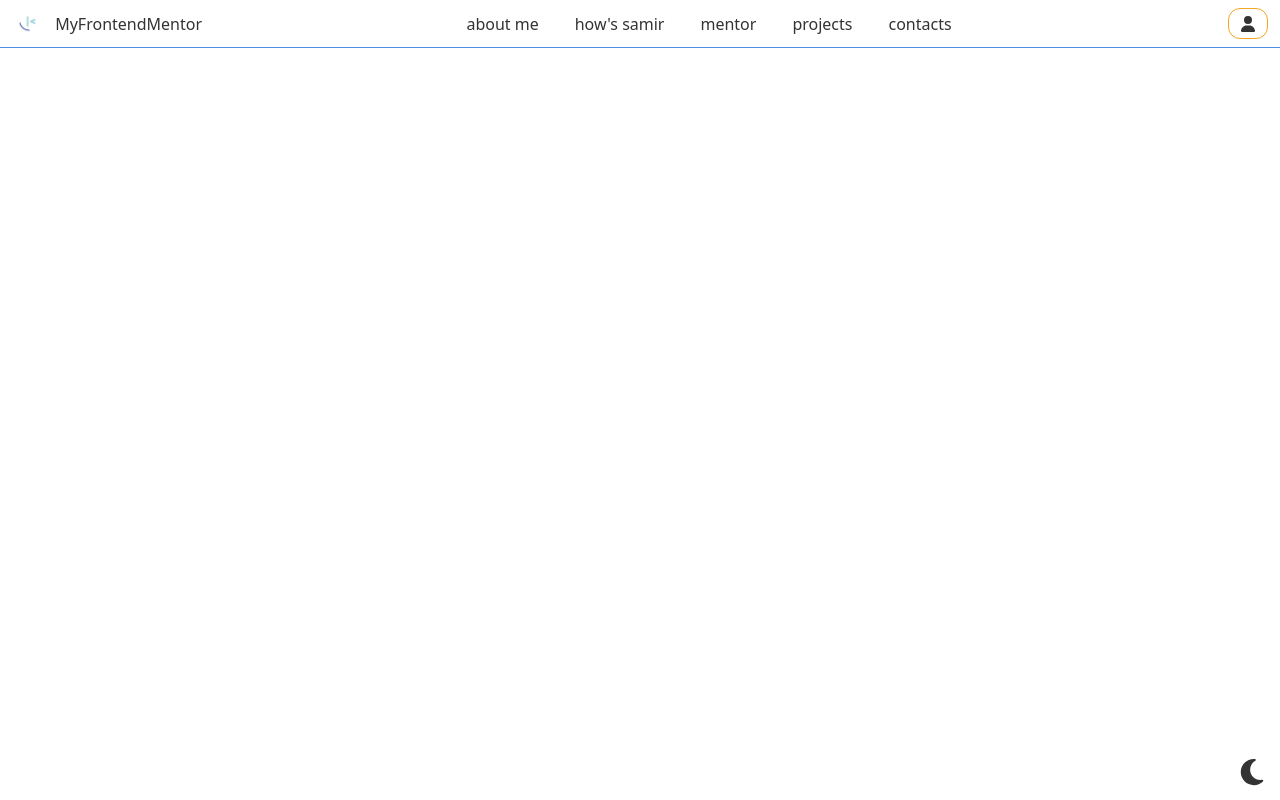
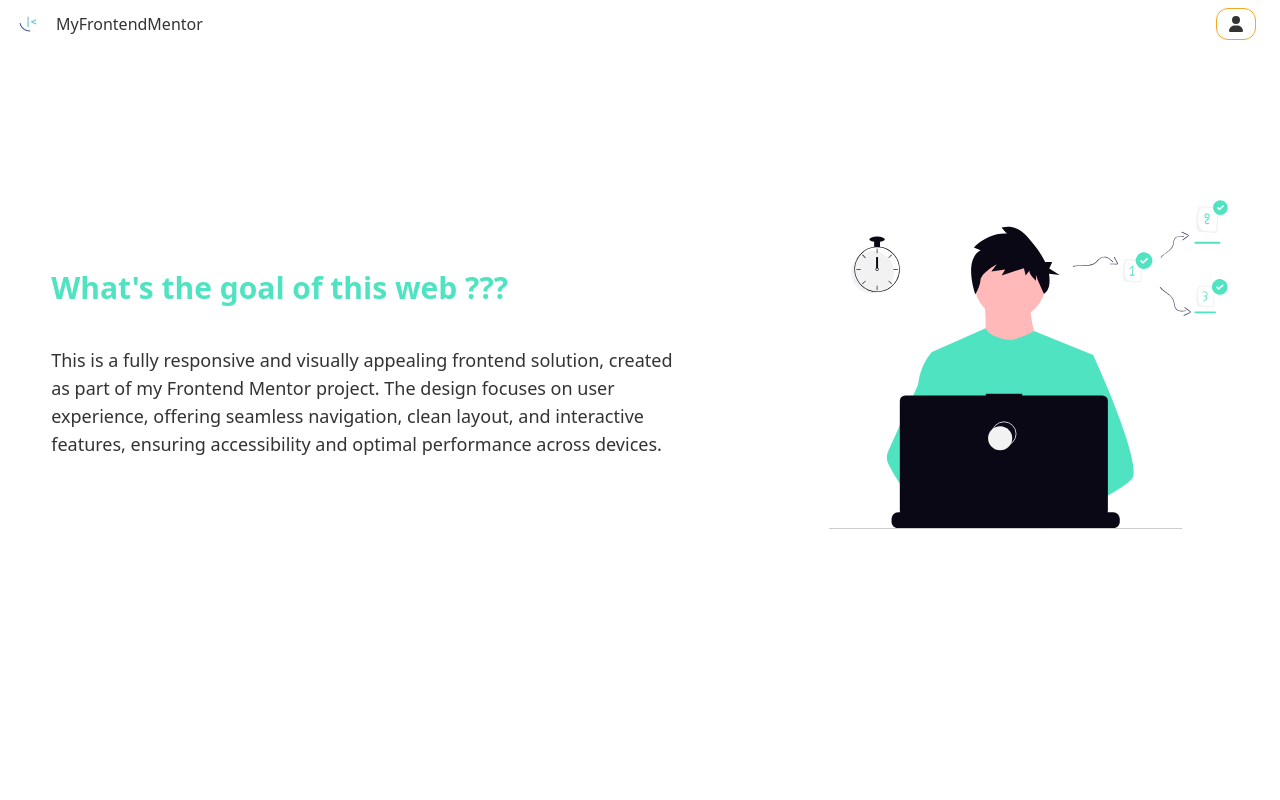
Before and after one commit to benabdallahSamir/my-mentor-project, a React (Vite) app: page / in a window 1280 px wide. Built offline with nearby package versions, Linux system fonts and the light colour scheme; no server answers.

Commit message:
include sectinos

```diff
--- a/src/pages/HomeContianer.jsx
+++ b/src/pages/HomeContianer.jsx
@@ -1,12 +1,161 @@
-import React from "react";
-import { Outlet } from "react-router-dom";
+import { useEffect, useState } from "react";
+import mentor from "../../public/mentorImage.svg";
+import programmer from "../../public/programmer.svg";
+import questionImage from "../../public/questionImage.svg";
+import fetchUserRepositories from "../controllers/github";
+import Card from "./components/Card";
 import NavBar from "./components/NavBar";
+import { Link } from "react-router-dom";
+
+function Section({ children, id, className }) {
+  return (
+    <section
+      className={`sticky top-0 bg-background-light dark:bg-background-dark h-[91vh] w-full ${className}`}
+      id={id}
+    >
+      {children}
+    </section>
+  );
+}
 
 function HomeContianer() {
+  const [projects, setProjects] = useState([]);
+  console.log(projects);
+  useEffect(() => {
+    fetchUserRepositories().then((data) => {
+      const projectReturn = data.slice(0, 4);
+      setProjects(projectReturn);
+    });
+  }, []);
+  function getProjects() {}
   return (
     <div>
       <NavBar />
-      <Outlet />
+      <div className="w-full relative">
+        {/* home */}
+        <Section
+          className={
+            "flex items-center justify-between px-[4%] max-[800px]:flex-col-reverse max-[800px]:h-max max-[800px]:my-5 max-[800px]:text-center"
+          }
+          id={"home"}
+        >
+          <aside className="w-[50vw] max-[800px]:w-[80vw]">
+            <h1 className="font-bold text-3xl mb-10 text-accent">
+              What's the goal of this web ???
+            </h1>
+            <p className="text-lg">
+              This is a fully responsive and visually appealing frontend
+              solution, created as part of my Frontend Mentor project. The
+              design focuses on user experience, offering seamless navigation,
+              clean layout, and interactive features, ensuring accessibility and
+              optimal performance across devices.
+            </p>
+          </aside>
+          <img
+            src={mentor}
+            className="w-[400px] max-[800px]:mb-5"
+            alt="mentor image"
+          />
+        </Section>
+        {/* samir introduction */}
+        <Section
+          className={
+            "flex items-center justify-between px-[4%] max-[800px]:flex-col max-[800px]:h-max max-[800px]:my-5 max-[800px]:text-center"
+          }
+          id={"samirIntro"}
+        >
+          <img
+            src={programmer}
+            className="w-[400px] max-[800px]:mb-5"
+            alt="mentor image"
+          />
+          <aside className="w-[50vw] max-[800px]:w-[80vw]">
+            <h1 className="font-bold text-3xl mb-10 text-accent">who I am ?</h1>
+            <p className="text-lg">
+              My name is Samir Benabdallah, and I am a passionate full-stack
+              developer with over 3 years of experience building dynamic web
+              applications using the MERN stack (MongoDB, Express.js,
+              React/Next/Vue/Vanilla JS, Node.js). I also have more than 4 years
+              of experience in desktop application development with JavaScript
+              and Java. Currently, I am a third-year Computer Science student,
+              always looking to expand my knowledge and deliver high-quality,
+              scalable solutions for both web and desktop applications.
+            </p>
+          </aside>
+        </Section>
+        {/* mentor introduction*/}
+        <Section
+          className={
+            "flex items-center justify-between px-[4%] max-[800px]:flex-col-reverse max-[800px]:h-max max-[800px]:my-5 max-[800px]:text-center"
+          }
+          id={"mentorIntro"}
+        >
+          <aside className="w-[50vw] max-[800px]:w-[80vw]">
+            <h1 className="font-bold text-3xl mb-10 text-accent">
+              Frontend Mentor
+            </h1>
+            <p className="text-lg">
+              Frontend Mentor is an excellent platform for developers to improve
+              their front-end skills by working on real-world projects. It
+              provides various challenges with detailed designs and
+              requirements, allowing developers to build responsive, accessible
+              websites while receiving feedback and honing their skills. Whether
+              you are a beginner or experienced developer, it’s a great resource
+              for learning and growth.
+            </p>
+          </aside>
+          <img
+            src={questionImage}
+            className="w-[400px] max-[800px]:mb-5"
+            alt="mentor image"
+          />
+        </Section>
+        {/* projects */}
+        <Section className={"flex flex-col"}>
+          <div
+            className={"grid grid-cols-4 items-center gap-2 w-full h-[300px]"}
+          >
+            {projects.map((ele) => (
+              <Card className={"mx-auto"} informations={ele} key={ele.name} />
+            ))}
+          </div>
+          <Link
+            to={"/projects"}
+            className="block mx-auto rounded-md bg-link text-text-dark w-[300px] cursor-pointer hover:bg-link/80 duration-300 max-w-[80vw] px-4 py-1 font-semibold text-center mt-10"
+          >
+            show all projects
+          </Link>
+          <div className="mt-auto bg-gray-500 dark:bg-background-light text-text-dark dark:text-text-light">
+            <marquee behavior="" direction="ltr">
+              <p className="mx-5 text-3xl py-2 inline-block w-1/5 text-center">
+                JavaScript
+              </p>
+              <p className="mx-5 text-3xl py-2 inline-block w-1/5 text-center">
+                intermediate
+              </p>
+              <p className="mx-5 text-3xl py-2 inline-block w-1/5 text-center">
+                html
+              </p>
+              <p className="mx-5 text-3xl py-2 inline-block w-1/5 text-center">
+                css
+              </p>
+              <p className="mx-5 text-3xl py-2 inline-block w-1/5 text-center">
+                newbie
+              </p>
+              <p className="mx-5 text-3xl py-2 inline-block w-1/5 text-center">
+                api
+              </p>
+              <p className="mx-5 text-3xl py-2 inline-block w-1/5 text-center">
+                junior
+              </p>
+              <p className="mx-5 text-3xl py-2 inline-block w-1/5 text-center">
+                mentor
+              </p>
+            </marquee>
+          </div>
+        </Section>
+        {/* footer */}
+      </div>
     </div>
   );
 }
--- /dev/null
+++ b/src/pages/components/Card.jsx
@@ -0,0 +1,39 @@
+import { useNavigate } from "react-router-dom";
+import noImage from "../../../public/noImage.svg";
+function Card({ informations, className }) {
+  const { image: img, name: title } = informations;
+  const navigate = useNavigate();
+  function goto() {
+    navigate(`/projects/${title}`);
+  }
+  function noImageFound(e) {
+    e.target.src = noImage;
+  }
+  return (
+    <div
+      onClick={goto}
+      className={`${className} relative w-[200px] h-[270px] cursor-pointer duration-300 p-2 rounded-md border border-accent flex flex-col`}
+    >
+      <div className="bg-linear-to-b text-2xl font-bold from-transparent to-gray-600 opacity-0 duration-300 hover:opacity-100 absolute top-0 left-0 w-full h-full grid place-items-center z-10 text-white rounded-md">
+        see information
+      </div>
+      <img
+        src={img}
+        alt="project img"
+        className="w-full mb-2 rounded-md"
+        onError={noImageFound}
+      />
+      <p className="mb-2">{title.replaceAll("-"," ")}</p>
+      <div className="flex items-center mt-auto text-sm">
+        <p className="px-2 py-1 rounded-sm bg-accent mr-2 text-text-dark">
+          {informations.level}
+        </p>
+        <p className="px-2 py-1 rounded-sm bg-link text-text-dark">
+          {informations.language}
+        </p>
+      </div>
+    </div>
+  );
+}
+
+export default Card;
--- a/src/pages/components/NavBar.jsx
+++ b/src/pages/components/NavBar.jsx
@@ -4,27 +4,11 @@ import { faUser } from "@fortawesome/free-solid-svg-icons";
 
 function NavBar() {
   return (
-    <div className="h-12 py-1 flex items-center px-3 border-b border-primary">
+    <div className="h-12 py-1 flex items-center px-3 fixed top-0 z-10 w-svw">
       <img src={frontendMentorLogo} alt="frontend mentor" className="h-4/5" />
-      <p className="capitalize ml-3">myFrontendMentor</p>
-      <ul className="flex mx-auto items-center">
-        <li className="mr-3 rounded-md hover:border-1 border-background-dark dark:border-background-light px-3 py-1 cursor-pointer">
-          about me
-        </li>
-        <li className="mr-3 rounded-md hover:border-1 border-background-dark dark:border-background-light px-3 py-1 cursor-pointer">
-          how's samir
-        </li>
-        <li className="mr-3 rounded-md hover:border-1 border-background-dark dark:border-background-light px-3 py-1 cursor-pointer">
-          mentor
-        </li>
-        <li className="mr-3 rounded-md hover:border-1 border-background-dark dark:border-background-light px-3 py-1 cursor-pointer">
-          projects
-        </li>
-        <li className="mr-3 rounded-md hover:border-1 border-background-dark dark:border-background-light px-3 py-1 cursor-pointer">
-          contacts
-        </li>
-      </ul>
-      <button className="flex items-center w-10 h-4/5 px-3 py-1 rounded-xl cursor-pointer duration-300 border-secondary border-1 hover:bg-secondary hover:text-background-light dark:hover:text-background-dark dark:hover:bg-secondary  hover:w-44 overflow-hidden">
+      <p className="ml-3">MyFrontendMentor</p>
+
+      <button className="flex items-center ml-auto mr-3 w-10 h-4/5 px-3 py-1 rounded-xl cursor-pointer duration-300 border-secondary border-1 hover:bg-secondary hover:text-background-light dark:hover:text-background-dark dark:hover:bg-secondary  hover:w-44 overflow-hidden">
         <FontAwesomeIcon icon={faUser} />
         <p className="ml-4">see my portfolio</p>
       </button>
```
